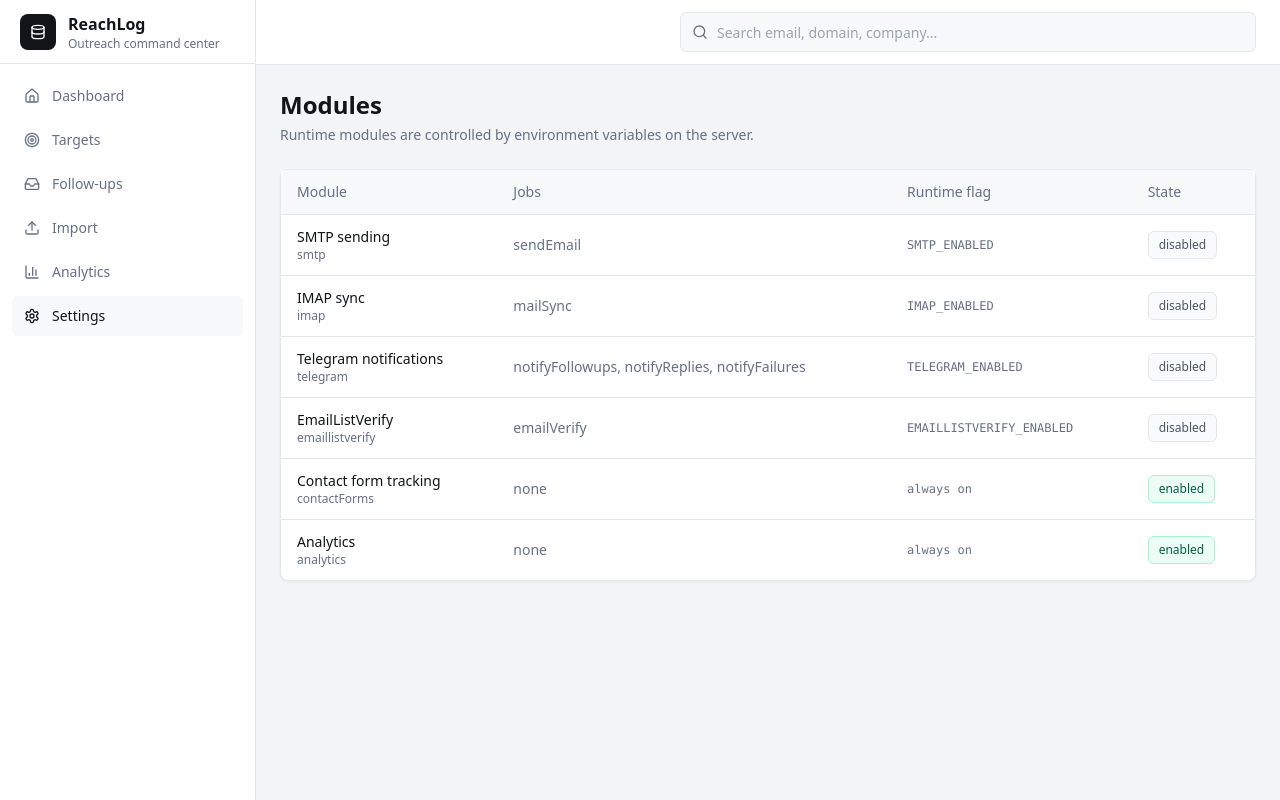
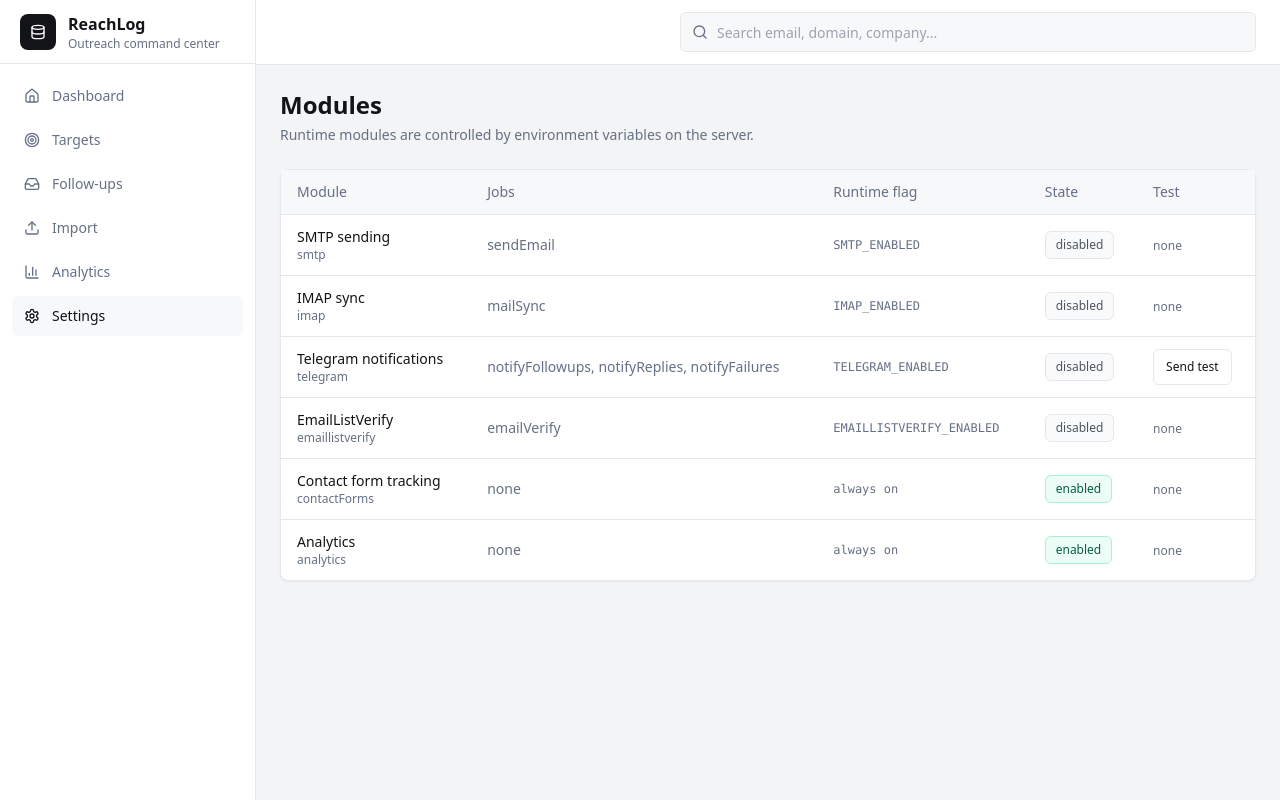
Before and after one commit to lame13/ReachLog, a Next.js app: page /settings/modules in a window 1280 px wide. Built offline with nearby package versions, Linux system fonts and the light colour scheme; no server answers.

Commit message:
Adding TG test

```diff
--- a/src/app/(app)/settings/modules/page.tsx
+++ b/src/app/(app)/settings/modules/page.tsx
@@ -1,6 +1,17 @@
 import { modules } from "@/modules";
+import { sendTelegramTestAction } from "@/modules/settings/actions";
 
-export default function ModuleSettingsPage() {
+type PageProps = {
+  searchParams?: Promise<{
+    telegramTest?: string;
+    reason?: string;
+  }>;
+};
+
+export default async function ModuleSettingsPage({ searchParams }: PageProps) {
+  const params = await searchParams;
+  const telegramTest = getTelegramTestMessage(params?.telegramTest, params?.reason);
+
   return (
     <>
       <div className="mb-6">
@@ -9,6 +20,18 @@ export default function ModuleSettingsPage() {
           Runtime modules are controlled by environment variables on the server.
         </p>
       </div>
+
+      {telegramTest && (
+        <div
+          className={`mb-4 rounded-lg border px-4 py-3 text-sm ${
+            telegramTest.sent
+              ? "border-emerald-200 bg-emerald-50 text-emerald-800"
+              : "border-rose-200 bg-rose-50 text-rose-800"
+          }`}
+        >
+          {telegramTest.message}
+        </div>
+      )}
 
       <section className="rounded-lg border border-line bg-white shadow-sm">
         <div className="overflow-x-auto">
@@ -19,6 +42,7 @@ export default function ModuleSettingsPage() {
                 <th className="px-4 py-3 font-medium">Jobs</th>
                 <th className="px-4 py-3 font-medium">Runtime flag</th>
                 <th className="px-4 py-3 font-medium">State</th>
+                <th className="px-4 py-3 font-medium">Test</th>
               </tr>
             </thead>
             <tbody>
@@ -45,6 +69,17 @@ export default function ModuleSettingsPage() {
                       {module.enabled ? "enabled" : "disabled"}
                     </span>
                   </td>
+                  <td className="px-4 py-3">
+                    {module.key === "telegram" ? (
+                      <form action={sendTelegramTestAction}>
+                        <button className="inline-flex h-9 items-center rounded-md border border-line px-3 text-xs font-medium hover:bg-panel">
+                          Send test
+                        </button>
+                      </form>
+                    ) : (
+                      <span className="text-xs text-muted">none</span>
+                    )}
+                  </td>
                 </tr>
               ))}
             </tbody>
@@ -54,3 +89,18 @@ export default function ModuleSettingsPage() {
     </>
   );
 }
+
+function getTelegramTestMessage(status: string | undefined, reason: string | undefined) {
+  if (!status) {
+    return null;
+  }
+
+  if (status === "sent") {
+    return { sent: true, message: "Telegram test sent." };
+  }
+
+  return {
+    sent: false,
+    message: `Telegram test failed: ${reason || "unknown_error"}`
+  };
+}
--- a/src/modules/settings/actions.ts
+++ b/src/modules/settings/actions.ts
@@ -1,7 +1,9 @@
 "use server";
 
 import { revalidatePath } from "next/cache";
+import { redirect } from "next/navigation";
 import { getSqlite } from "@/modules/core/db/client";
+import { sendTelegramMessage } from "@/modules/telegram/notify";
 
 export async function updateModuleSettingAction(formData: FormData) {
   const key = String(formData.get("key") ?? "");
@@ -17,3 +19,15 @@ export async function updateModuleSettingAction(formData: FormData) {
 
   revalidatePath("/settings/modules");
 }
+
+export async function sendTelegramTestAction() {
+  const result = await sendTelegramMessage(
+    `ReachLog Telegram test\n${new Date().toISOString()}`
+  );
+  const params = new URLSearchParams({
+    telegramTest: result.sent ? "sent" : "failed",
+    reason: result.reason
+  });
+
+  redirect(`/settings/modules?${params.toString()}`);
+}
```
